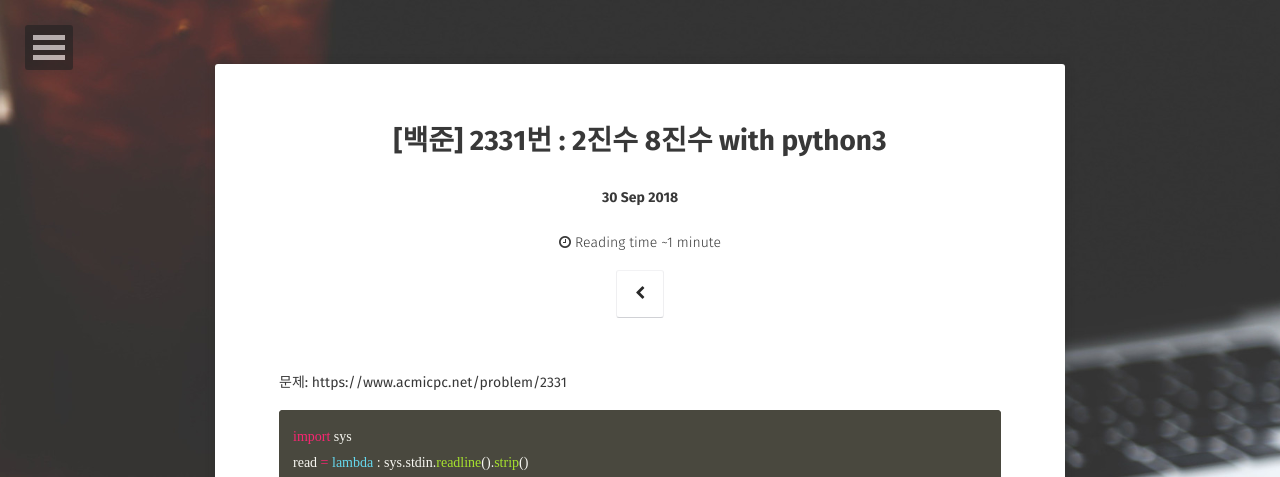
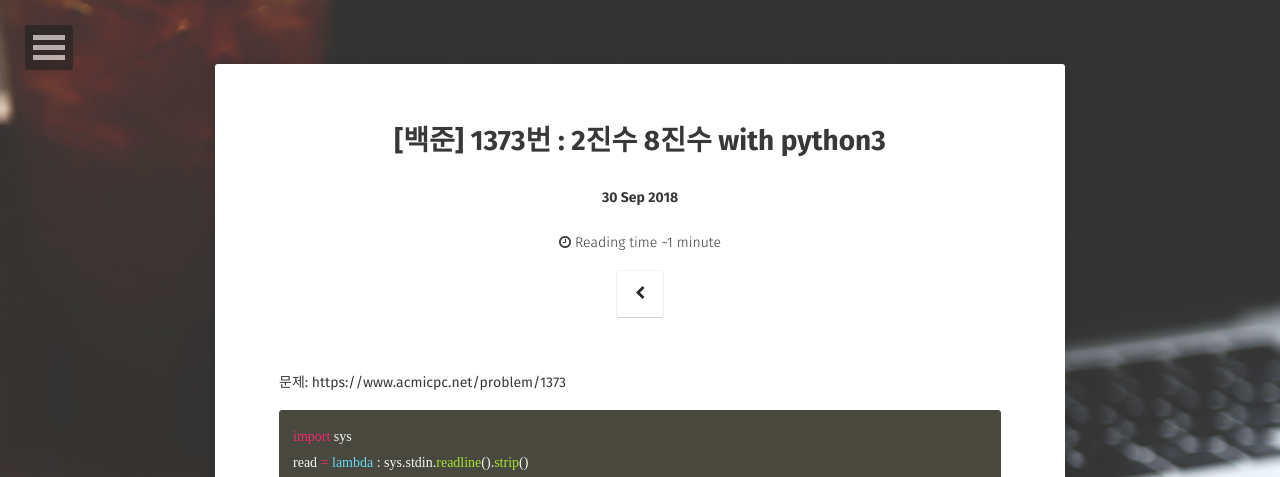
Before and after one commit to JoosJuliet/joosjuliet.github.io, a Jekyll site: the page built from _posts/2018-09-30-1373.md, in a window 1280 px wide. Shown: the top 477 px of the page. Built offline with Jekyll 4.4.1, drawn with Linux system fonts in a browser that asks for light colours; some web fonts are replaced.

Commit message:
2진수 8진수 오타들 수

````diff
--- a/_posts/2018-09-30-1373.md
+++ b/_posts/2018-09-30-1373.md
@@ -1,14 +1,14 @@
 ---
 layout: post
 section-type: post
-title: "[백준] 2331번 : 2진수 8진수 with python3"
+title: "[백준] 1373번 : 2진수 8진수 with python3"
 categories: Algorithm
 tags: [ 'algorithm', '백준' ]
 comments: true
 ---
 
 문제:
-https://www.acmicpc.net/problem/2331
+https://www.acmicpc.net/problem/1373
 
 ``` python
 import sys
````
Also changed, not shown: _posts/2018-09-30-1212.md (+1 -1 lines).
